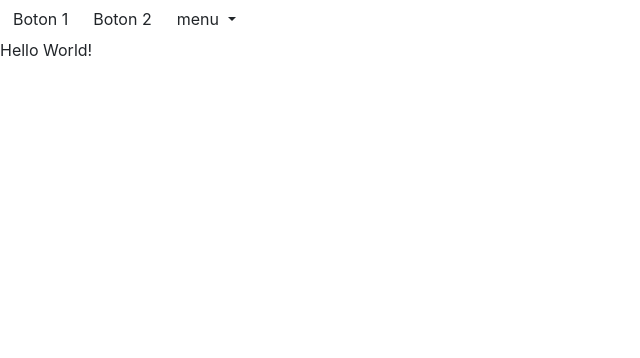
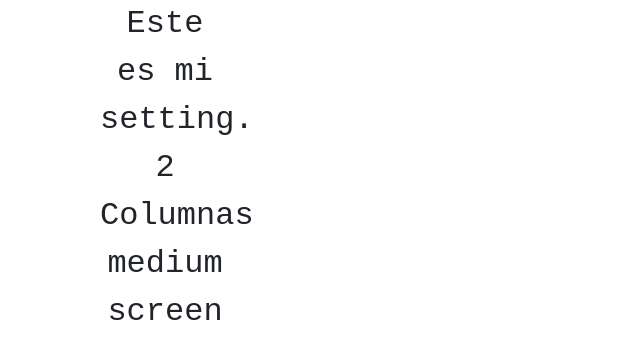
Before and after one commit to gfrolon/gfrolon.github.io, a plain HTML site: page index.html in a window 1280 px wide. Shown: the whole page, without its empty margins (0-640 px from the left). Drawn offline with nearby package versions, Linux system fonts and the light colour scheme; files that its build step writes are made by us from their sources.

Commit message:
Testing bootstrap columns

```diff
--- a/index.html
+++ b/index.html
@@ -5,6 +5,7 @@
   <meta name="viewport" content="width=device-width, initial-scale=1.0">
   <meta http-equiv="X-UA-Compatible" content="ie=edge">
   <link href="https://stackpath.bootstrapcdn.com/bootstrap/4.5.0/css/bootstrap.min.css" rel="stylesheet" integrity="sha384-9aIt2nRpC12Uk9gS9baDl411NQApFmC26EwAOH8WgZl5MYYxFfc+NcPb1dKGj7Sk" crossorigin="anonymous">
+  <link href="myweb.css" rel="stylesheet">
   <title>My First Web Page!!</title>
 </head>
 <body>
@@ -20,6 +21,7 @@ referenced from: https://www.w3schools.com/css/css_navbar.asp
 </ul>
 -->
 <!--Another option with bootstrap elements... -->
+<!--
 <div class="btn-group" role="group" aria-label="...">
   <button type="button" class="btn btn-default">Boton 1</button>
   <button type="button" class="btn btn-default">Boton 2</button>
@@ -36,5 +38,15 @@ referenced from: https://www.w3schools.com/css/css_navbar.asp
   </div>
 </div>
   <p>Hello World!</p>
+-->
+<div class="container">
+  <div class="row">
+    <div class="col-lg-2">
+      <div class="mynavclass">
+        Este es mi setting.  2 Columnas medium screen
+      </div>
+    </div>
+  </div>
+</div>
 </body>
 </html>
--- a/myweb.scss
+++ b/myweb.scss
@@ -12,6 +12,71 @@ div {
     }
 }
 */
+
+/*
+some Bootstrap grid classes
+
+xsmall devices - mobile phones (<768px)
+.col-xs-*
+
+small devices (>=768px)
+.col-sm-*
+
+med devs (>=992px)
+.col-md-*
+
+large devs (>=1200px)
+.col-lg-*
+
+The * is a wild card for columns quantity space.
+The max number of columns is 12
+so my componene within a row should have a max of 12 or less
+so multiple components within a row should add up to 12 or less.
+
+.container = create a container for un in the grid.
+
+.row  = specify a row inside the container.
+
+hierarchy sugested would be
+.container
+  .row
+    .col
+      Contents
+
+Ex.
+<body>
+  <div class="container">
+    <div class="row">
+      <div class="col-md-2">
+      CONTENTS
+      </div>
+    </div>
+  </div>
+</body>
+
+We can add our own css with our own css file.
+an easy way is to put another div for our contents
+
+<body>
+  <div class="container">
+    <div class="row">
+      <div class="col-md-2">
+        <div class="myclass">CONTENTS</div>
+      </div>
+    </div>
+  </div>
+</body>
+*/
+
+@media (max-width: 992px) {
+
+}
+@media (max-width: 768px) {
+
+}
+@media (max-width: 576px) {
+
+}
 
 header {
   background-color: e87b1b;
@@ -53,3 +118,18 @@ header {
   font-color:white;
   width: 125px;
 }
+
+.bodystart {
+  margin-top: 46px;
+}
+
+.mynavclass {
+  text-align: center;
+  padding: inherit;
+  font-size: 24pt;
+  font-family: monospace;
+}
+
+.row {
+  height: 45px;
+}
```
Also changed, not shown: test1.html (+18 -0 lines).
